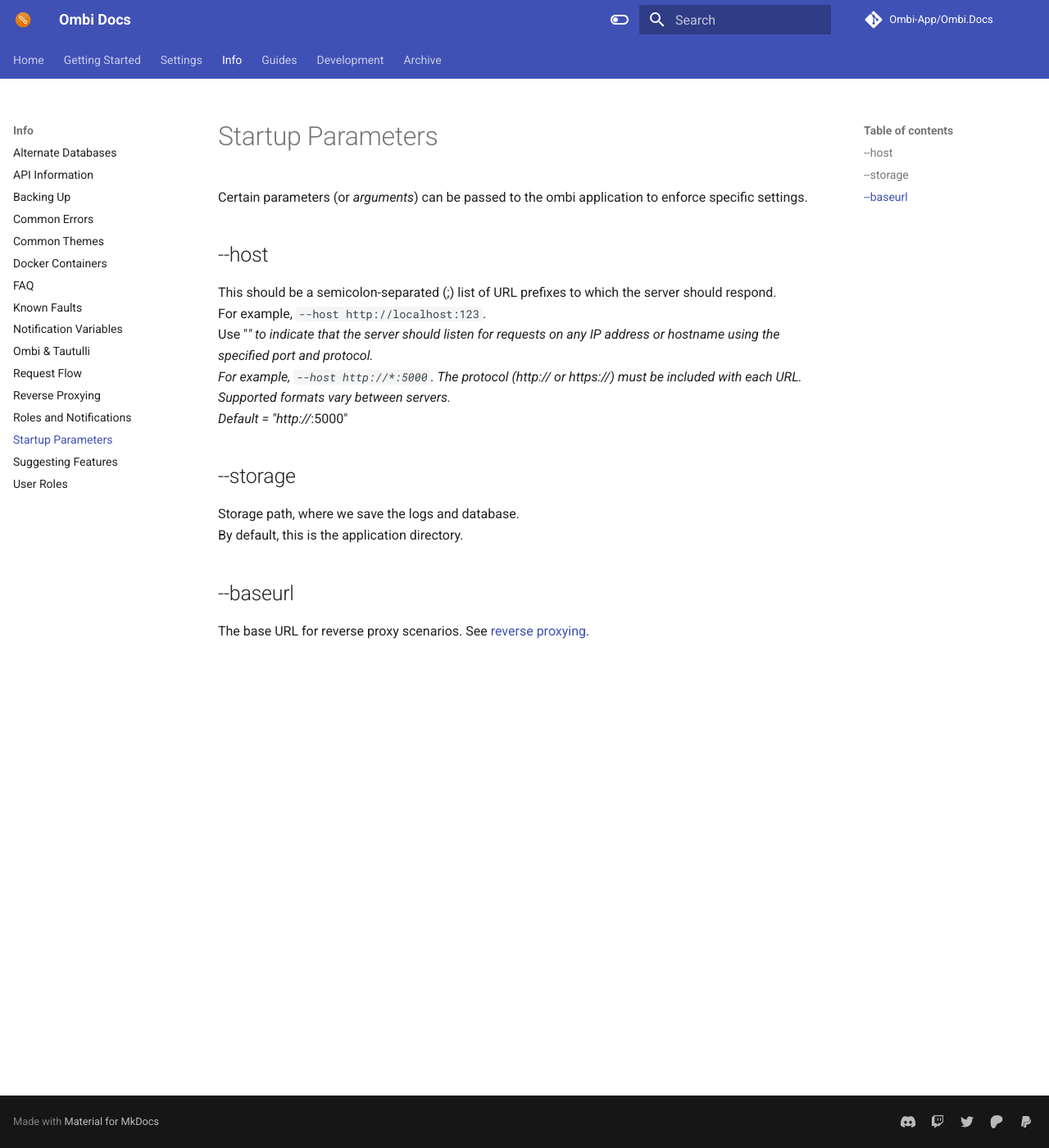
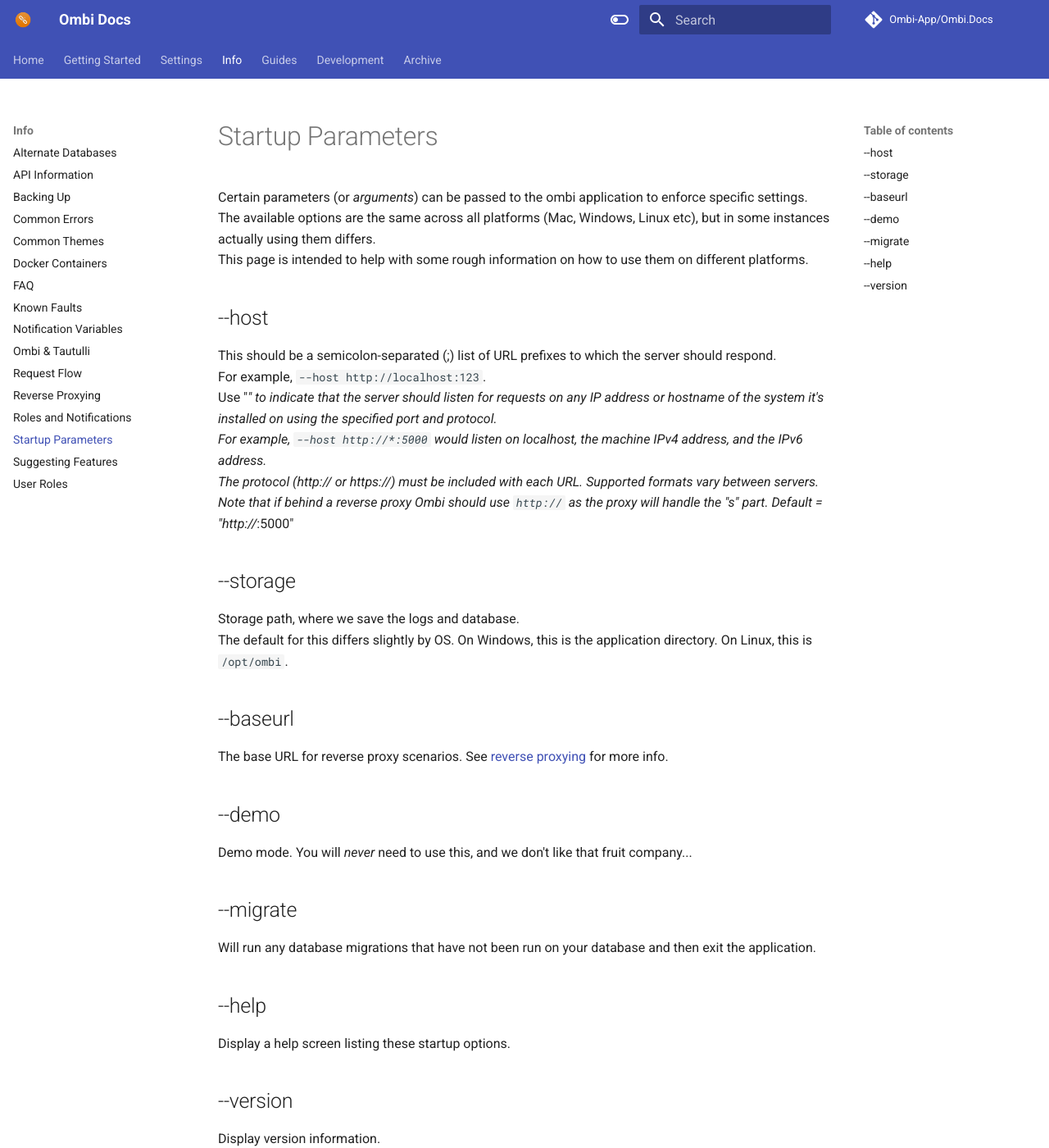
Before and after one commit to Ombi-app/Ombi.Docs, an MkDocs documentation site: the page built from docs/info/startup-parameters.md, in a window 1280 px wide and 1400 px high. Shown: the whole window at 82% size. Built offline with MkDocs 1.6.1 and Material for MkDocs 9.7.7, drawn with Linux system fonts in a browser that asks for light colours; comment, search, counter and statistics services are not loaded.

Commit message:
Explain each startup parameter.

```diff
--- a/docs/info/startup-parameters.md
+++ b/docs/info/startup-parameters.md
@@ -1,21 +1,39 @@
 # Startup Parameters
 
 Certain parameters (or _arguments_) can be passed to the ombi application to enforce specific settings.
+The available options are the same across all platforms (Mac, Windows, Linux etc), but in some instances actually using them differs.
+This page is intended to help with some rough information on how to use them on different platforms.
 
 ## --host
 
 This should be a semicolon-separated (;) list of URL prefixes to which the server should respond.
 For example, `--host http://localhost:123`.
-Use "*" to indicate that the server should listen for requests on any IP address or hostname using the specified port and protocol.
-For example, `--host http://*:5000`.
-The protocol (http:// or https://) must be included with each URL. Supported formats vary between servers.
+Use "*" to indicate that the server should listen for requests on any IP address or hostname of the system it's installed on using the specified port and protocol.
+For example, `--host http://*:5000` would listen on localhost, the machine IPv4 address, and the IPv6 address.
+The protocol (http:// or https://) must be included with each URL. Supported formats vary between servers. Note that if behind a reverse proxy Ombi should use `http://` as the proxy will handle the "s" part.
 Default = "http://*:5000"
 
 ## --storage
 
 Storage path, where we save the logs and database.
-By default, this is the application directory.
+The default for this differs slightly by OS. On Windows, this is the application directory. On Linux, this is `/opt/ombi`.
 
 ## --baseurl
 
-The base URL for reverse proxy scenarios. See [reverse proxying](../../info/reverse-proxy).
+The base URL for reverse proxy scenarios. See [reverse proxying](../../info/reverse-proxy) for more info.
+
+## --demo
+
+Demo mode. You will _never_ need to use this, and we don't like that fruit company...
+
+## --migrate
+
+Will run any database migrations that have not been run on your database and then exit the application.
+
+## --help
+
+Display a help screen listing these startup options.
+
+## --version
+
+Display version information.
```
